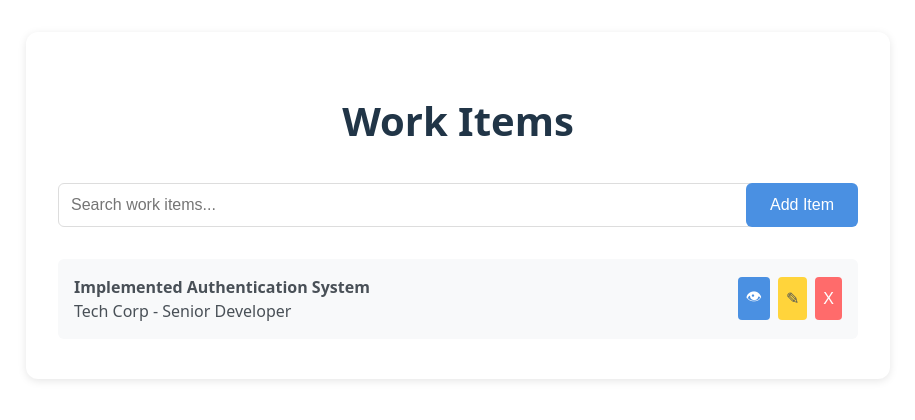
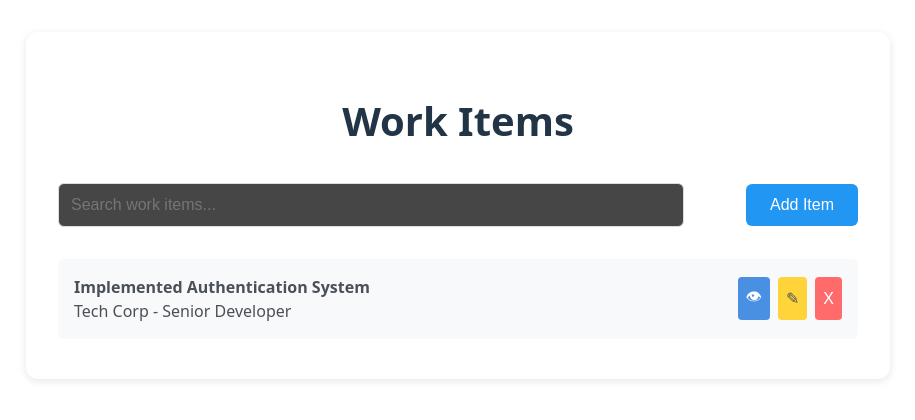
Before and after one commit to TeddyBonkerz/lister, a React (Vite) app: page / in a window 1280 px wide. Shown: the top 420 px of the page, without its empty margins (182-1097 px from the left). Built offline with nearby package versions, Linux system fonts and the light colour scheme.

Commit message:
PA: update main apge css

```diff
--- a/src/index.css
+++ b/src/index.css
@@ -44,12 +44,14 @@ body {
 
 .list-controls {
   display: flex;
-  gap: 1rem;
+  justify-content: space-between;
   margin-bottom: 2rem;
+  align-items: center;
 }
 
 .search-bar {
   flex: 1;
+  max-width: 600px;
 }
 
 .search-input {
@@ -59,27 +61,29 @@ body {
   border-radius: 6px;
   font-size: 1rem;
   transition: all 0.2s;
+  background: #474646;
+  color: #ffffff;
 }
 
 .search-input:focus {
   outline: none;
-  border-color: #4a90e2;
-  box-shadow: 0 0 0 2px rgba(74, 144, 226, 0.2);
+  border-color: #2196f3;
 }
 
 .add-button {
   padding: 0.75rem 1.5rem;
-  background: #4a90e2;
+  background: #2196f3;
   color: white;
   border: none;
   border-radius: 6px;
   font-size: 1rem;
   cursor: pointer;
   transition: background-color 0.2s;
+  white-space: nowrap;
 }
 
 .add-button:hover {
-  background: #357abd;
+  background: #1976d2;
 }
 
 .task-list {
```
